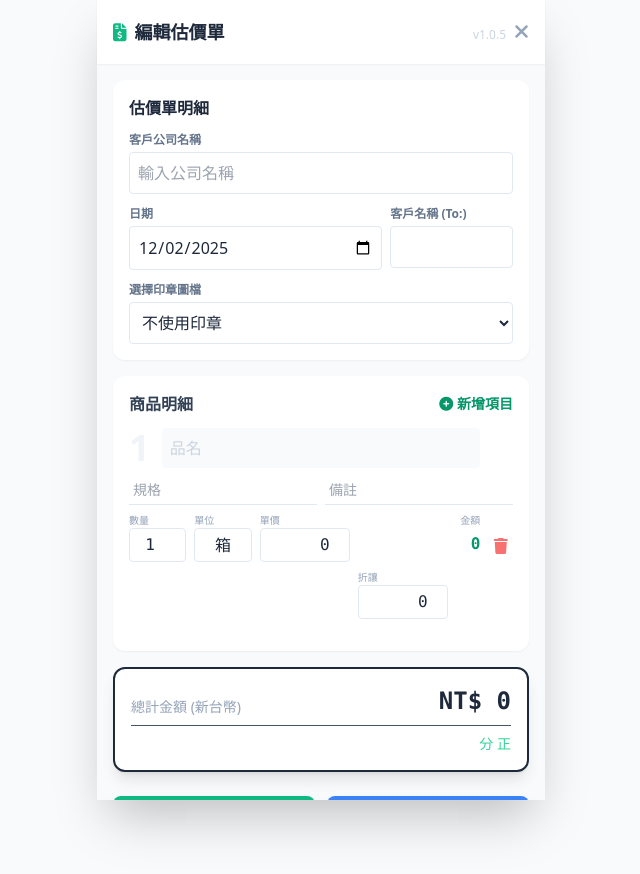
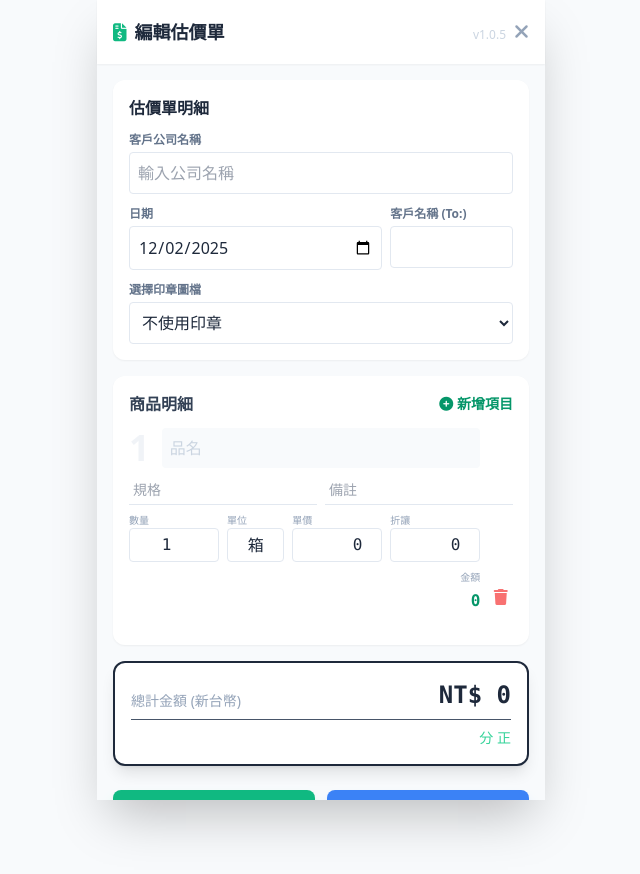
Before and after one commit to cottongrass0828/quotation-editor, a Vue app: page / in a window 1280 px wide. Both pictures are taken after a click on the button 1236 px from the left and 676 px from the top of the page. Shown: the top 874 px of the page, without its empty margins (319-959 px from the left). Built offline with nearby package versions, Linux system fonts and the light colour scheme.

Commit message:
fix: adjust column order

```diff
--- a/src/views/EditView.vue
+++ b/src/views/EditView.vue
@@ -56,7 +56,7 @@
                     <div class="col-span-6"><input type="text" v-model="item.remark" placeholder="備註"
                             class="w-full p-1 text-sm border-b border-slate-200 focus:border-emerald-500 outline-none text-slate-500" />
                     </div>
-                    <div class="col-span-2">
+                    <div class="col-span-3">
                         <label class="text-[10px] text-slate-400 block">數量</label>
                         <input type="number" v-model.number="item.qty"
                             class="w-full p-1 font-mono text-center border rounded border-slate-200" />
@@ -71,7 +71,12 @@
                         <input type="number" v-model.number="item.price"
                             class="w-full p-1 font-mono text-right border rounded border-slate-200" />
                     </div>
-                    <div class="col-span-4 text-right">
+                    <div class="col-span-3">
+                        <label class="text-[10px] text-slate-400 block">折讓</label>
+                        <input type="number" v-model.number="item.discount" min="0"
+                            class="w-full p-1 font-mono text-right border rounded border-slate-200" />
+                    </div>
+                    <div class="col-span-11 text-right">
                         <label class="text-[10px] text-slate-400 block">金額</label>
                         <div class="font-bold text-emerald-600 pt-1 font-mono">{{ formatNumber(itemSubtotal(item)) }}
                         </div>
@@ -80,13 +85,6 @@
                         <button @click="removeItem(index)" class="text-red-400 hover:text-red-600 pb-1"><i
                                 class="fa-solid fa-trash"></i></button>
                     </div>
-                    <div class="col-span-7"></div>
-                    <div class="col-span-3">
-                        <label class="text-[10px] text-slate-400 block">折讓</label>
-                        <input type="number" v-model.number="item.discount" min="0"
-                            class="w-full p-1 font-mono text-right border rounded border-slate-200" />
-                    </div>
-                    <div class="col-span-2"></div>
                 </div>
             </div>
         </div>
@@ -160,7 +158,7 @@
                             <td class="pb-4 border-e text-center">{{ item.unit }}</td>
                             <td class="pb-4 pe-3 border-e text-right">{{ formatNumber(item.price) }}</td>
                             <td class="pb-4 pe-3 border-e text-right font-bold">{{ formatNumber(itemSubtotal(item))
-                                }}</td>
+                            }}</td>
                             <td class="pb-4 text-xs text-slate-400">{{ item.remark }}</td>
                         </tr>
                     </tbody>
```
